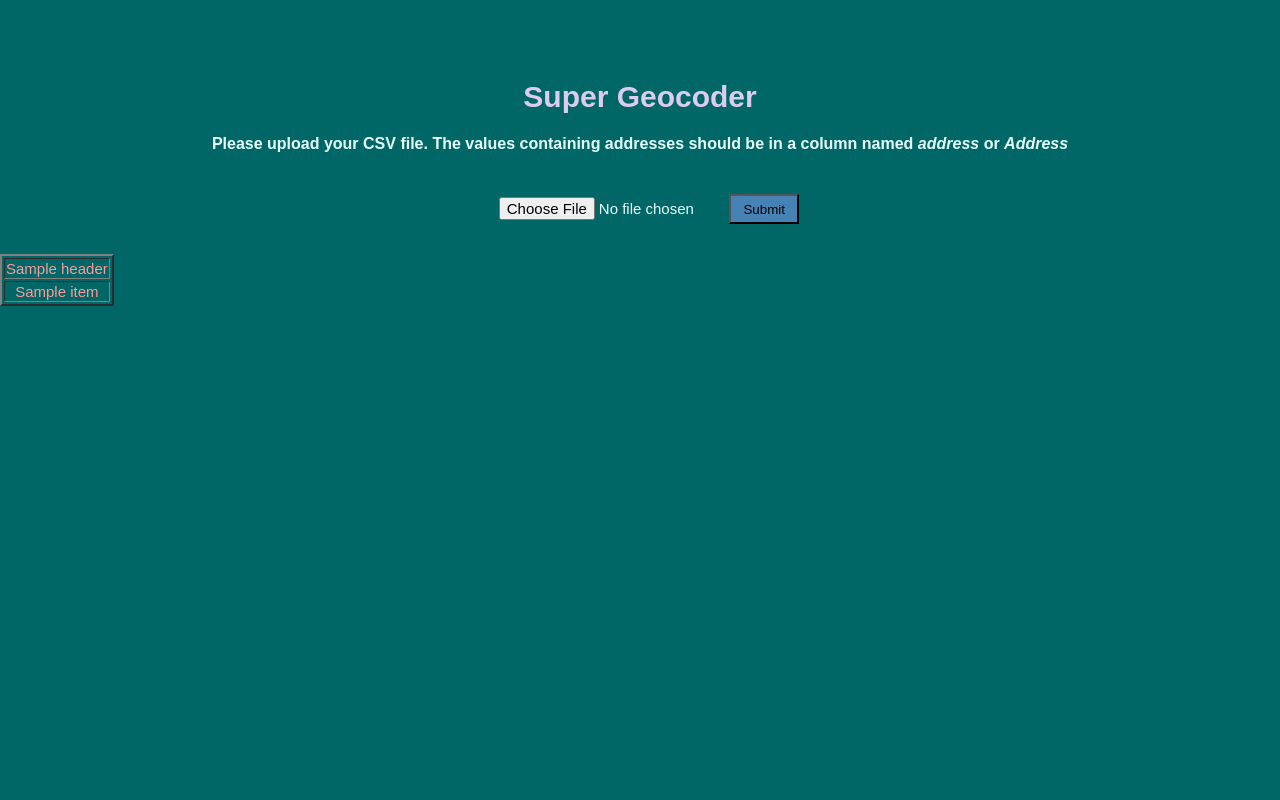
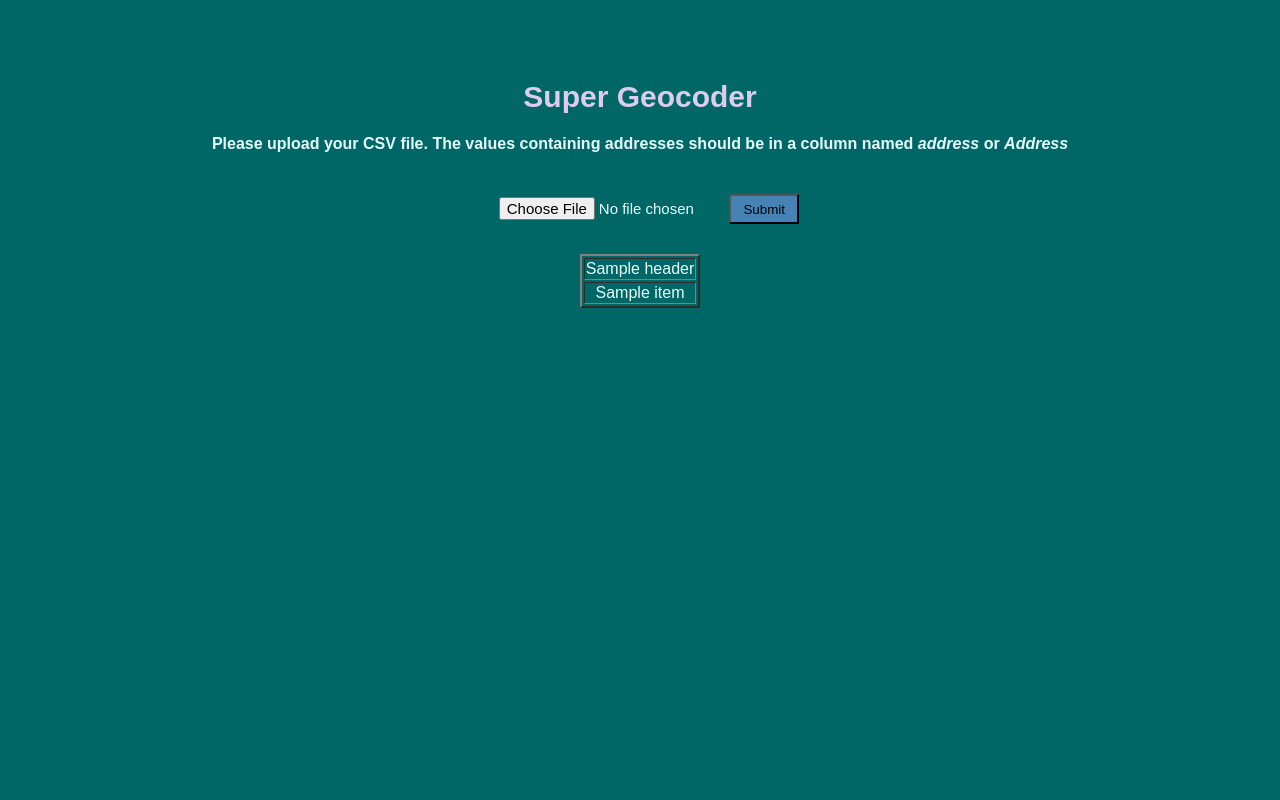
Before and after one commit to freerangeandy/geocoder-webapp, a Flask app: template templates/index.html in a window 1280 px wide. Run offline with Flask 2, Linux system fonts and the light colour scheme; the template is opened without the code that fills it: most values are stand-ins (such as "Sample title", 1, 10 or a date in 2020).

Commit message:
center table and change font color

```diff
--- a/static/main.css
+++ b/static/main.css
@@ -49,3 +49,7 @@
   font-size: 15px;
   color: #ff9999;
 }
+
+table {
+  margin: auto;
+}
--- a/templates/index.html
+++ b/templates/index.html
@@ -12,9 +12,8 @@
         <input type="file" name="csv_file" accept=".csv" required />
         <button type="submit">Submit</button>
       </form>
-      <div class="message">
       {% if error %}
-          {{ error | safe }}
+        <div class="message">{{ error | safe }}</div>
       {% else %}
         <table border=2>
           <tr>
@@ -32,6 +31,5 @@
         </table>
       {% endif %}
     </div>
-    </div>
   </body>
 </html>
```
Lines whose indentation alone changed are shown as unchanged.
